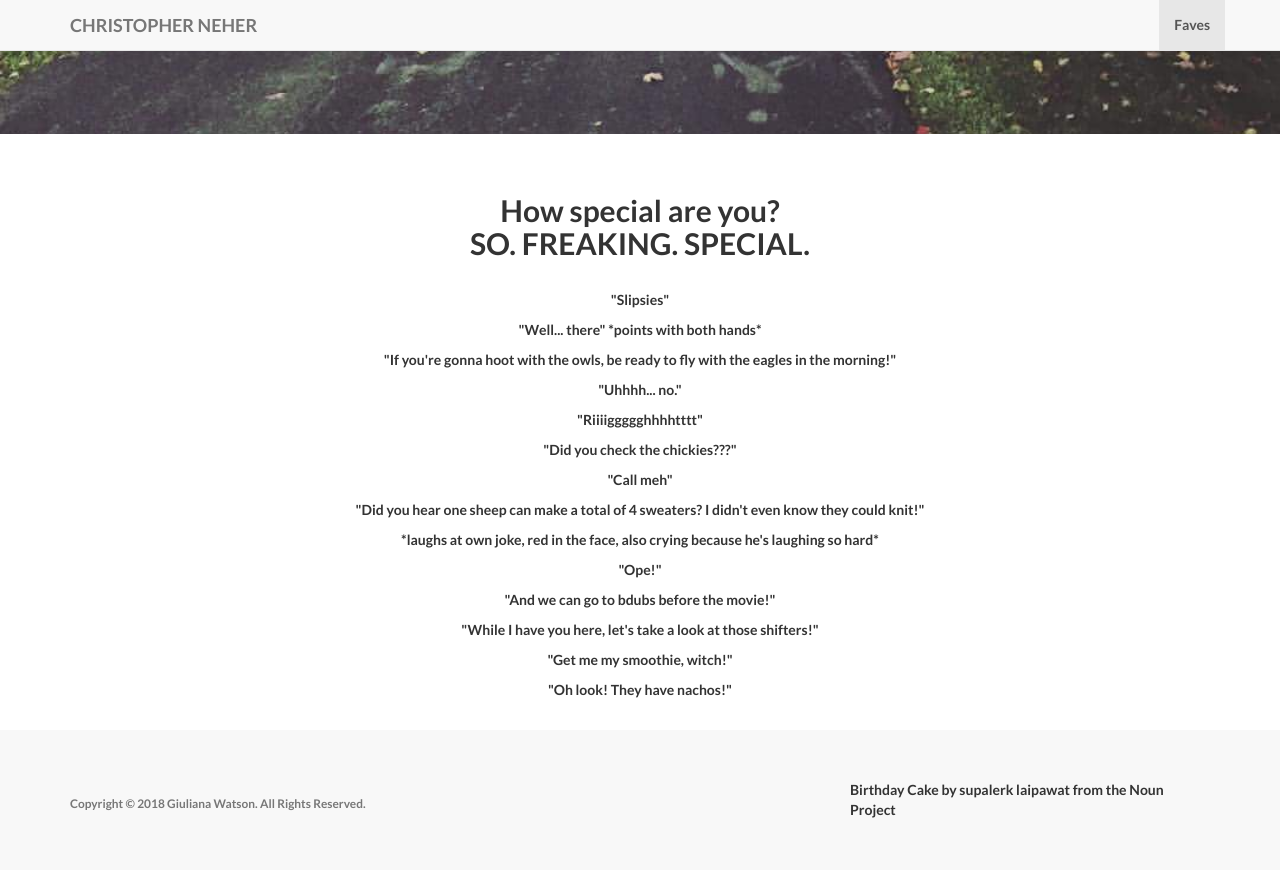
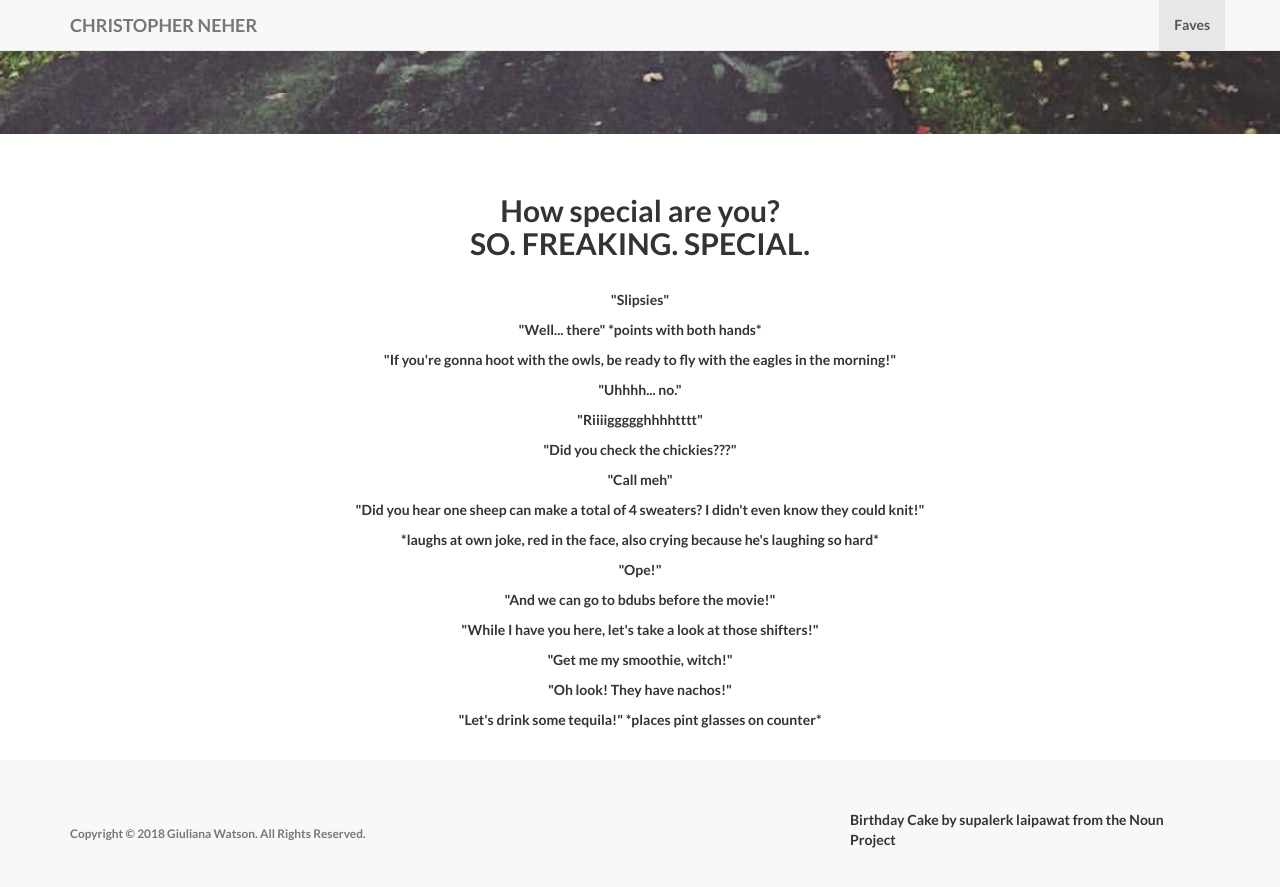
Before and after one commit to christopherneher/christopherneher.github.io, a Jekyll site: the page built from index.html, in a window 1280 px wide and 900 px high, scrolled down 659 px. Shown: the top 887 px of the window. Built offline with Jekyll 4.4.1, drawn with Linux system fonts in a browser that asks for light colours.

Commit message:
Display tequila quote

```diff
--- a/_includes/about.html
+++ b/_includes/about.html
@@ -19,6 +19,7 @@
                 <p>"While I have you here, let's take a look at those shifters!"</p>
                 <p>"Get me my smoothie, witch!"</p>
                 <p>"Oh look! They have nachos!"</p>
+                <p>"Let's drink some tequila!" *places pint glasses on counter*</p>
                 <br/>
               </div>
         </div>
```
Also changed, not shown: 1 other file.
